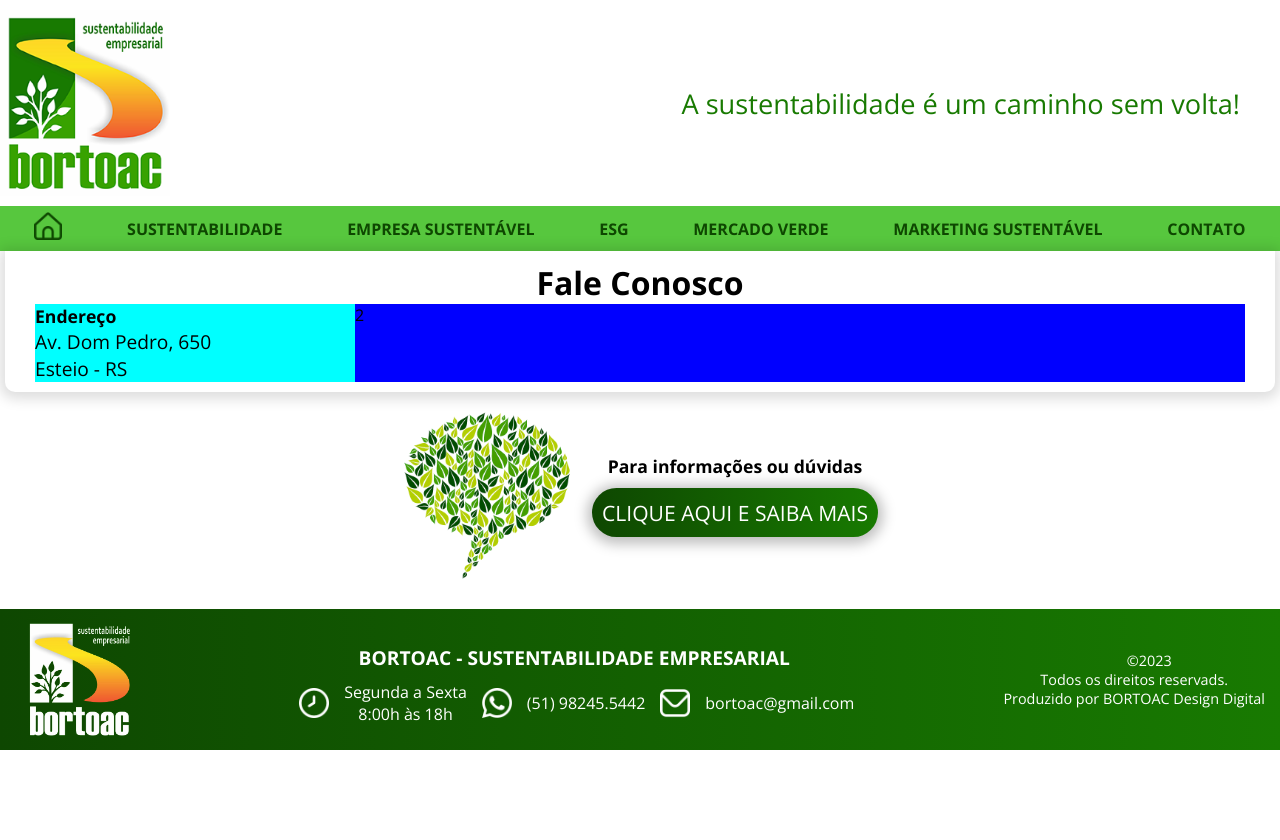
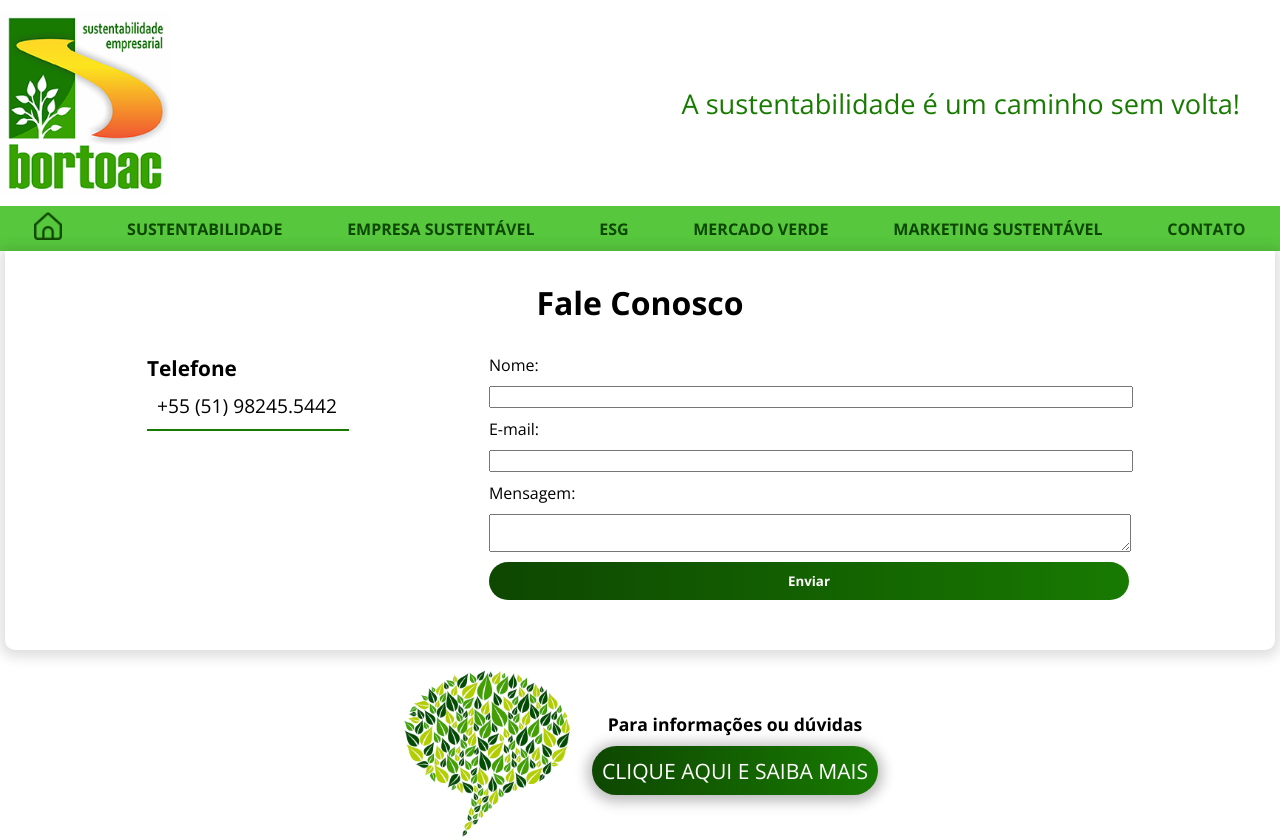
Before and after one commit to gbortolini9/site-bortoac, a plain HTML site: page pag06.html in a window 1280 px wide. Shown: the top 840 px of the page. Before the commit the page ends 800 px from the top, so only its background shows below. Drawn offline with nearby package versions, Linux system fonts and the light colour scheme.

Commit message:
formulário email

```diff
--- a/pag06.html
+++ b/pag06.html
@@ -42,13 +42,26 @@
     <main>
         <h1 class="h1-contato">Fale Conosco</h1>
         <section>
-            <div class="one">
-                <h4>Endereço</h4>
-                <p>Av. Dom Pedro, 650 <br>
-                    Esteio - RS</p>
+            <div class="endereco">
+                <h4>Telefone</h4>
+                <p>+55 (51) 98245.5442</p>
+                <div id="divisao"></div>
             </div>
             <div class="two">
-                2
+                <form action="https://api.staticforms.xyz/submit" method="post">
+                    <label for="nome">Nome:</label>
+                    <input type="text" id="nome" name="nome" required>
+
+                    <label for="email">E-mail:</label>
+                    <input type="email" id="email" name="email" required>
+
+                    <label for="mensagem">Mensagem:</label>
+                    <textarea id="mensagem" name="mensagem" required></textarea>
+
+                    <input type="submit" value="Enviar">
+
+                    <input type="hidden" name="accessKey" value="93184c90-995c-47e9-a65a-0e4a5189ffae">
+                  </form>
             </div>
         </section>
     </main>
--- a/style-global.css
+++ b/style-global.css
@@ -12,7 +12,7 @@
     --color3: #57C73E;
     --color4: #0E4701;
     --color5: #26C702;
-    --color6: #ecf6ea;
+    --color6: linear-gradient(to right, var(--color4), var(--color1));
 }
 
 header {
--- a/style6.css
+++ b/style6.css
@@ -1,22 +1,63 @@
 section {
     display: flex;
-    background-color: blue;
+    flex-wrap: wrap;
+    justify-content: space-evenly;
+    margin-top: 10px;
+    width: 100%;
+    margin-bottom: 30px;
 }
 
 .h1-contato {
     font-size: 2em;
     text-align: center;
+    padding: 20px;
 }
 
-.one {
-    width: 40vh;
-    background-color: aqua;
+.endereco h4 {
+    font-size: 1.3em;
 }
 
-.one h4 {
-    font-size: 1.1em;
+.endereco p {
+    text-indent: 0;
+    padding: 10px;
 }
 
-.one p {
-    text-indent: 0;
+#divisao {
+    width: 100%;
+    border: solid 1px var(--color1);
 }
+
+form {
+    margin-left: 30px;
+    width: 100%;
+}
+
+  label, input, textarea {
+    display: block;
+    margin-bottom: 10px;
+    width: 80vh;
+}
+
+@media(max-width: 600px) {
+    label, input, textarea {
+        width: 400px;
+    }
+
+    .endereco {
+        padding: 20px;
+    }
+}
+
+  input[type="submit"] {
+    background-image: var(--color6);
+    border-radius: 20px;
+    color: white;
+    border: none;
+    padding: 10px;
+    cursor: pointer;
+    font-weight: bold;
+}
+
+input[type="submit"]:hover {
+    background-image: linear-gradient(to right, var(--color3), var(--color5));
+}
```
